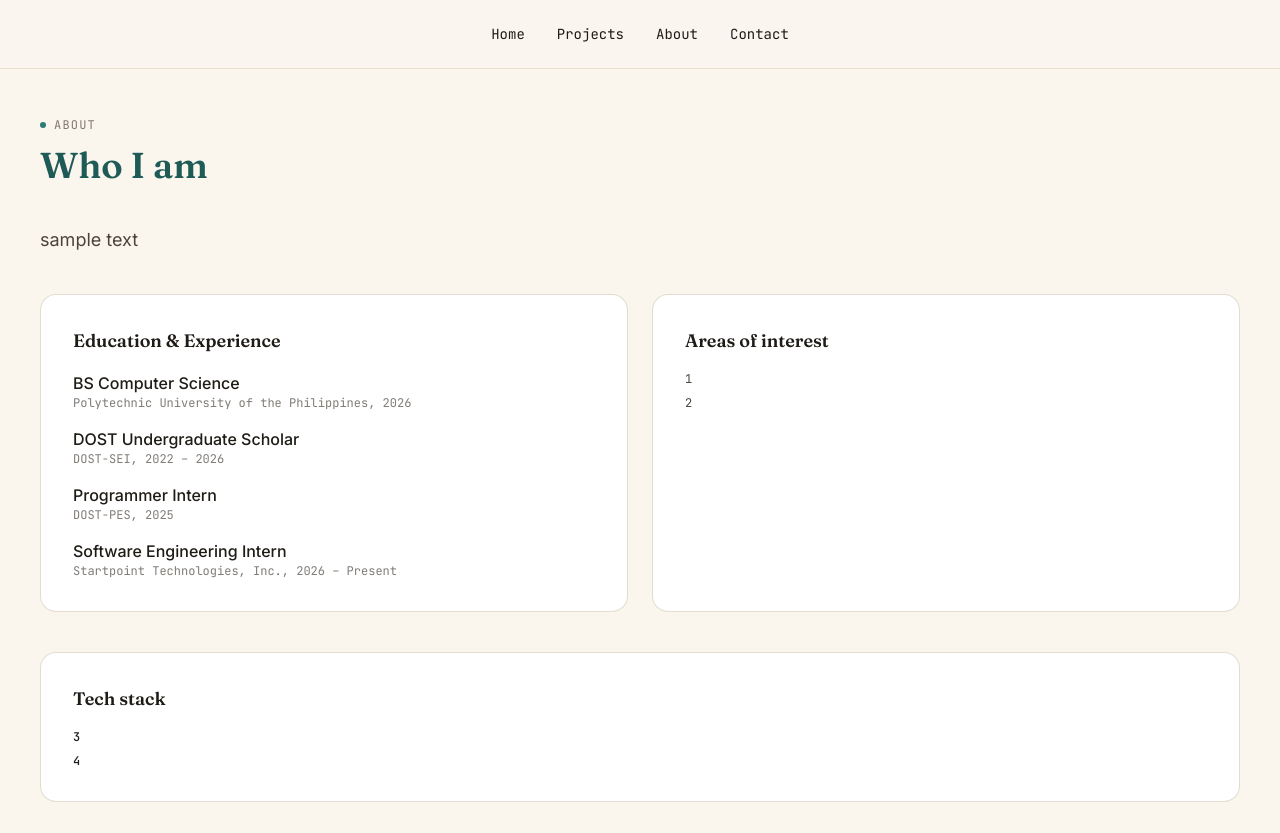
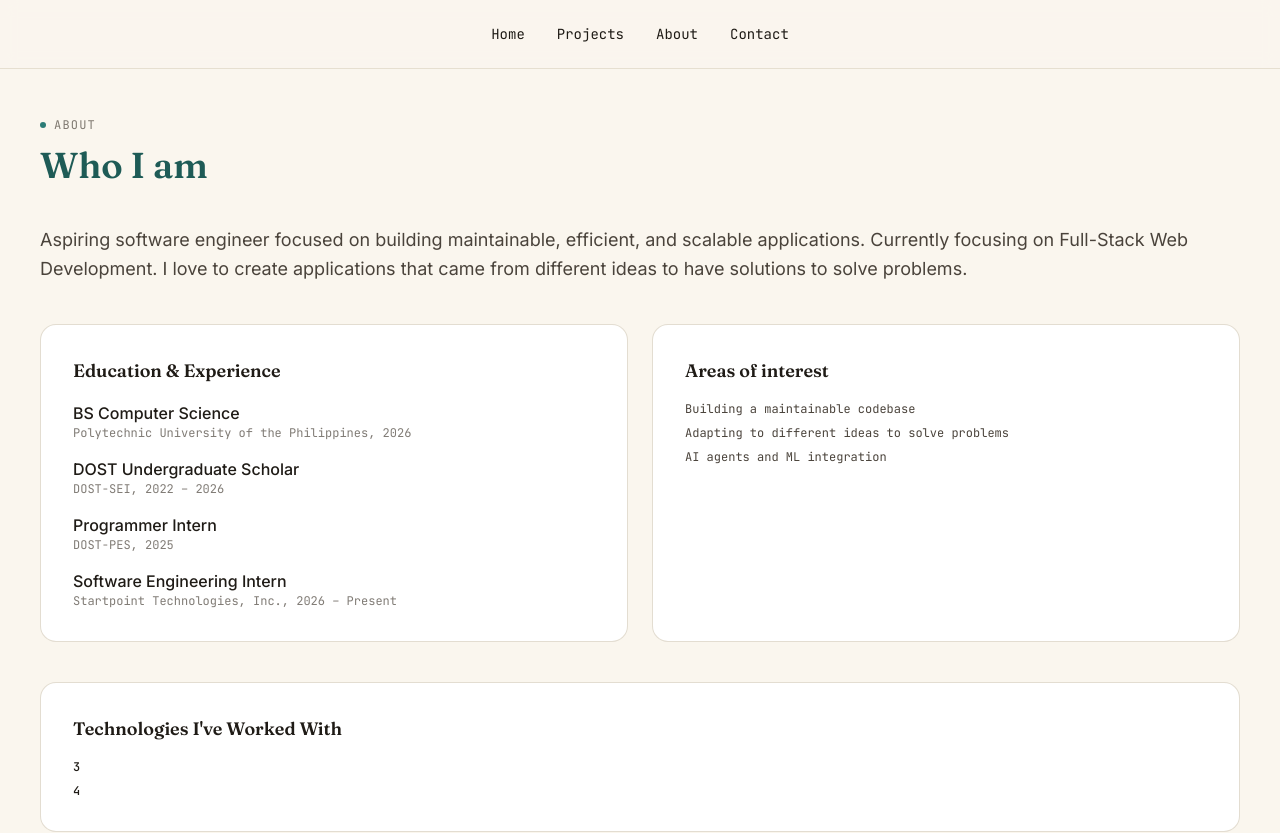
Before and after one commit to ninapaguio/my-portfolio, a Next.js app: page /about in a window 1280 px wide. Shown: the top 833 px of the page. Built offline with nearby package versions, Linux system fonts and the light colour scheme.

Commit message:
feat(about): Update interests and description in About page; enhance ProjectCard image loading

```diff
--- a/app/about/page.tsx
+++ b/app/about/page.tsx
@@ -5,7 +5,11 @@ export const metadata: Metadata = {
 	description: "Background, education, and the tools I work with.",
 };
 
-const interests: string[] = ["1", "2"];
+const interests: string[] = [
+	"Building a maintainable codebase",
+	"Adapting to different ideas to solve problems",
+	"AI agents and ML integration",
+];
 
 const techStack: string[] = ["3", "4"];
 
@@ -36,7 +40,10 @@ export default async function AboutPage() {
 
 			<div>
 				<p className="text-lg leading-relaxed text-secondary-text">
-					sample text
+					Aspiring software engineer focused on building maintainable,
+					efficient, and scalable applications. Currently focusing on Full-Stack
+					Web Development. I love to create applications that came from
+					different ideas to have solutions to solve problems.
 				</p>
 			</div>
 
@@ -78,7 +85,7 @@ export default async function AboutPage() {
 
 			<div className="rounded-2xl border border-border/50 bg-white p-8">
 				<h2 className="font-display text-lg font-semibold text-primary-text">
-					Tech stack
+					Technologies I've Worked With
 				</h2>
 				<ul className="mt-4 flex flex-col gap-2">
 					{techStack.map((tech: string) => (
--- a/components/ProjectCard.tsx
+++ b/components/ProjectCard.tsx
@@ -13,7 +13,7 @@ export default function ProjectCard({ project }: ProjectCardProps) {
 			className="group flex flex-col overflow-hidden rounded-2xl border border-border/50 bg-white transition-shadow hover:shadow-md"
 		>
 			<Image
-				loading="lazy"
+				loading="eager"
 				src={project.image[0]}
 				alt={`Image of the ${project.title} project`}
 				width={640}
```
